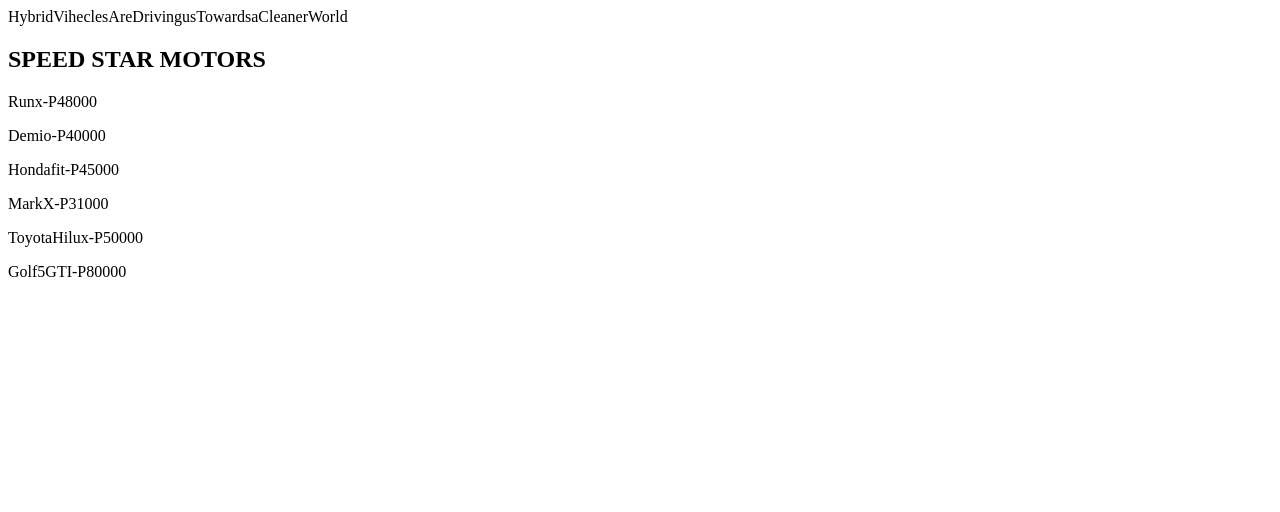
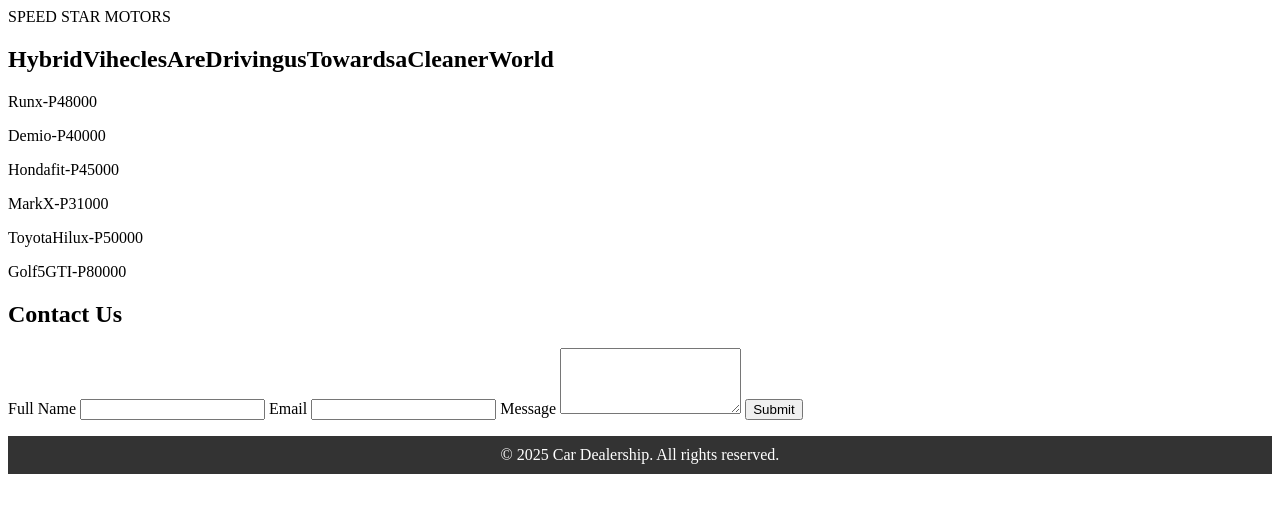
Before and after one commit to mjsebina/Speed-Star-Motors, a plain HTML site: page index.html in a window 1280 px wide. Drawn offline with Linux system fonts and the light colour scheme.

Commit message:
Update index.html

```diff
--- a/index.html
+++ b/index.html
@@ -1,10 +1,29 @@
 <html>
-<head>HybridViheclesAreDrivingusTowardsaCleanerWorld</head>
-<h2>SPEED STAR MOTORS</h2>
+<head>SPEED STAR MOTORS</head>
+<h2>HybridViheclesAreDrivingusTowardsaCleanerWorld</h2>
 <p>Runx-P48000</P>
 <p>Demio-P40000</p>
 <p>Hondafit-P45000</p>
 <p>MarkX-P31000</p>
 <p>ToyotaHilux-P50000</p>
 <p>Golf5GTI-P80000</p>
+<section id="contact">
+<h2>Contact Us</h2>
+<div class="contact-form">
+<form action="#">
+<label for="name">Full Name</label>
+<input type="text" id="name" name="name" required>
+<label for="email">Email</label>
+<input type="email" id="email" name="email" required>
+<label for="message">Message</label>
+<textarea id="message" name="message" rows="4" required></textarea>
+<button type="submit">Submit</button>
+</form>
+</div>
+</section>
+</div>
+<footer>
+<p style="text-align: center; padding: 10px; background-color: #333; color: white;">&copy; 2025 Car Dealership. All rights reserved.</p>
+</footer>
+</body>
 </html>
```
